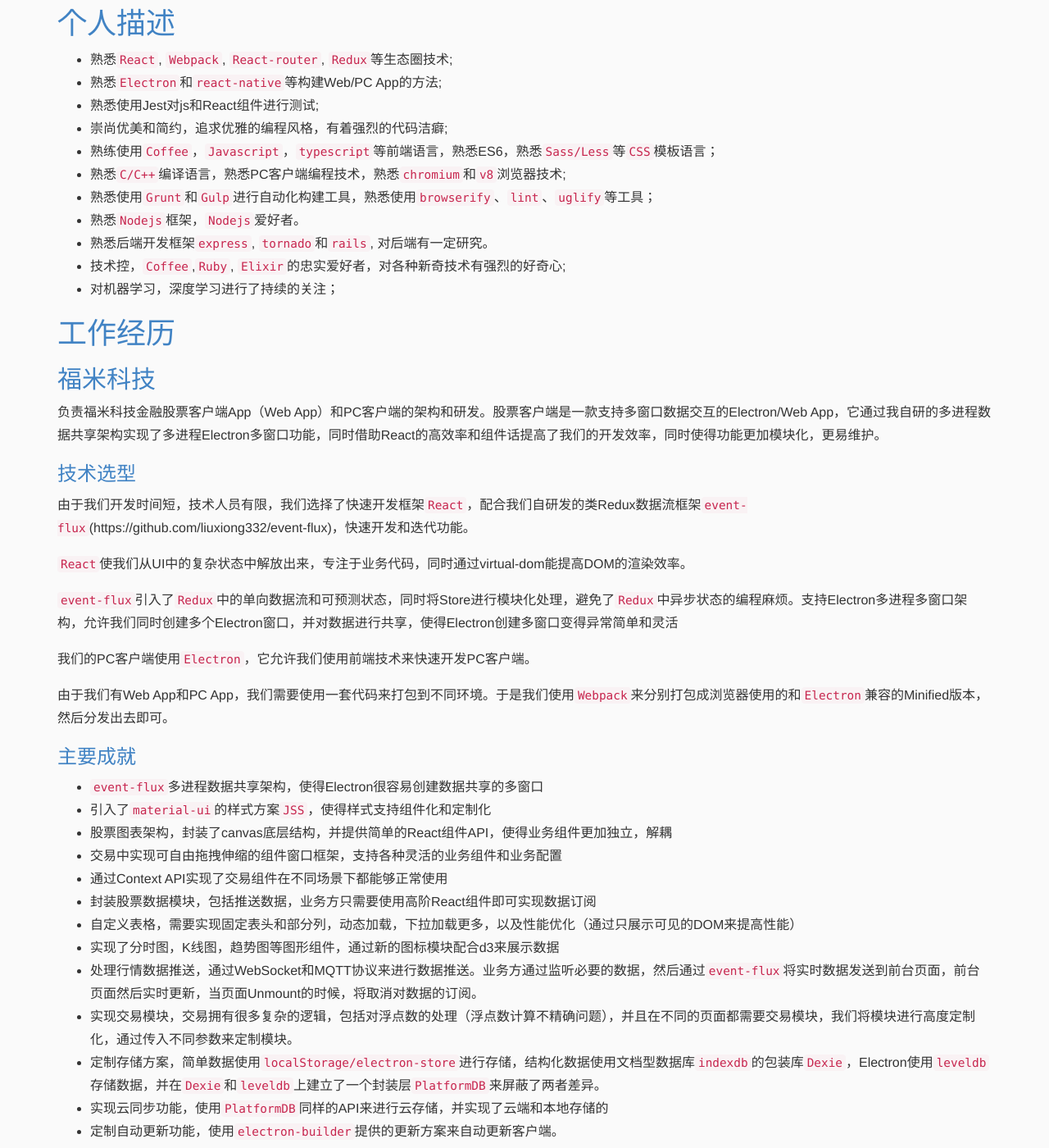
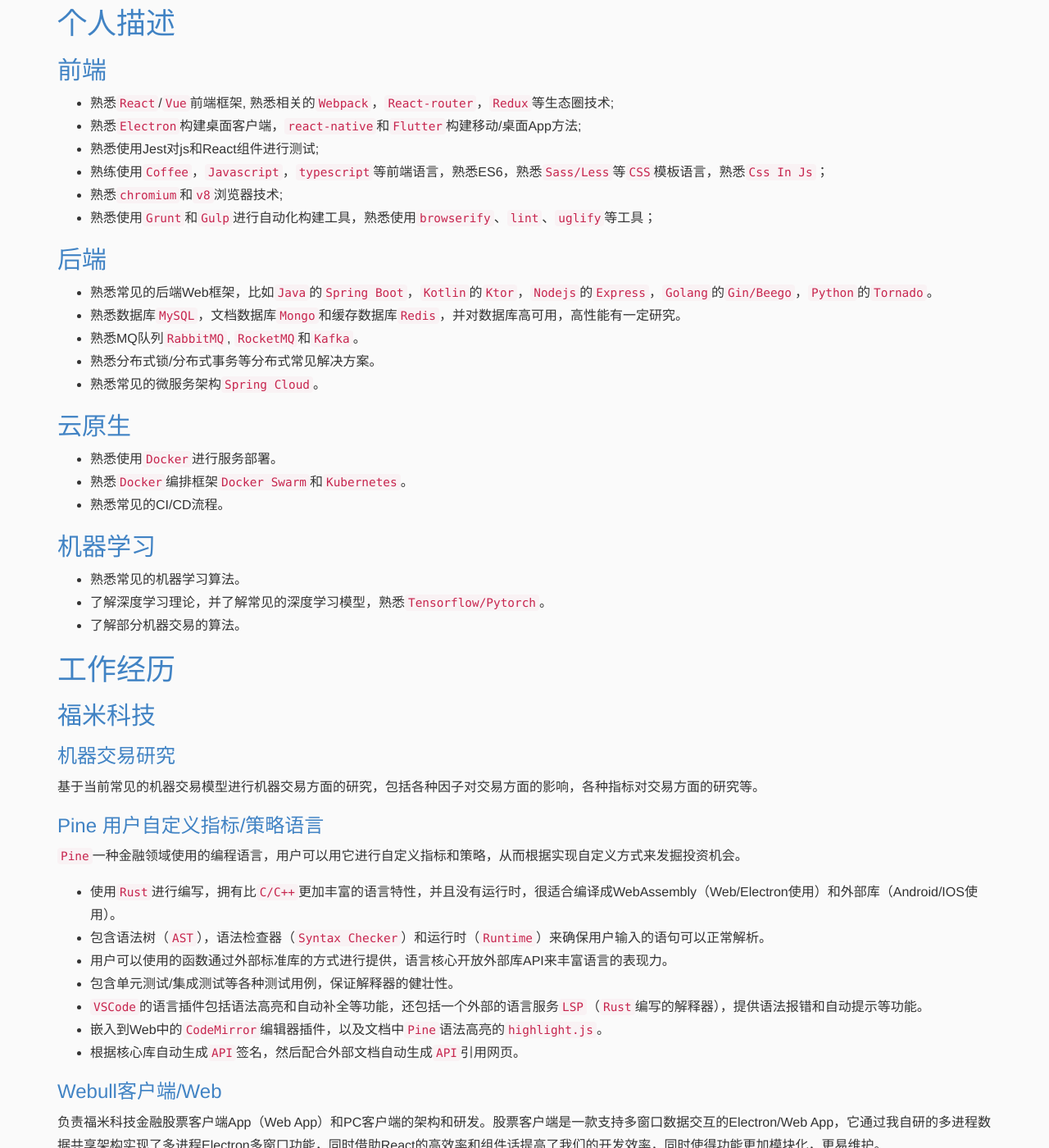
Before and after one commit to liuxiong332/liuxiong332-resume, a Jekyll site: the page built from index.md, in a window 1280 px wide and 1400 px high, scrolled down 417 px. Shown: the whole window at 82% size. Built offline with Jekyll 4.4.1, drawn with Linux system fonts in a browser that asks for light colours; nearby versions of some CDN libraries; some of the changed text lies outside the part shown.

Commit message:
Add some md

```diff
--- a/index.md
+++ b/index.md
@@ -12,34 +12,67 @@ layout: page
 * **Github**: [https://github.com/liuxiong332](https://github.com/liuxiong332)
 * **手机**: *18973434739*
 * **Email**: *liuxiong332@163.com*
-* **期望职位**: *NodeJS工程师，前端工程师，后端工程师*
+* **期望职位**: *全栈，NodeJS，前端，后端，机器学习*
 
 ----
 
 # 个人描述
-* 熟悉`React`, `Webpack`, `React-router`, `Redux`等生态圈技术;
-* 熟悉`Electron`和`react-native`等构建Web/PC App的方法;
+
+## 前端
+* 熟悉`React`/`Vue`前端框架, 熟悉相关的`Webpack`，`React-router`，`Redux`等生态圈技术;
+* 熟悉`Electron`构建桌面客户端，`react-native`和`Flutter`构建移动/桌面App方法;
 * 熟悉使用Jest对js和React组件进行测试;
-* 崇尚优美和简约，追求优雅的编程风格，有着强烈的代码洁癖;
-* 熟练使用`Coffee`，`Javascript`，`typescript`等前端语言，熟悉ES6，熟悉`Sass/Less`等`CSS`模板语言；
-* 熟悉`C/C++`编译语言，熟悉PC客户端编程技术，熟悉`chromium`和`v8`浏览器技术;
+* 熟练使用`Coffee`，`Javascript`，`typescript`等前端语言，熟悉ES6，熟悉`Sass/Less`等`CSS`模板语言，熟悉`Css In Js`；
+* 熟悉`chromium`和`v8`浏览器技术;
 * 熟悉使用`Grunt`和`Gulp`进行自动化构建工具，熟悉使用`browserify`、`lint`、`uglify`等工具；
-* 熟悉`Nodejs`框架，`Nodejs`爱好者。
-* 熟悉后端开发框架`express`, `tornado`和`rails`, 对后端有一定研究。
-* 技术控，`Coffee`,`Ruby`, `Elixir`的忠实爱好者，对各种新奇技术有强烈的好奇心;
-* 对机器学习，深度学习进行了持续的关注；
+
+## 后端
+* 熟悉常见的后端Web框架，比如`Java`的`Spring Boot`，`Kotlin`的`Ktor`，`Nodejs`的`Express`，`Golang`的`Gin/Beego`，`Python`的`Tornado`。
+* 熟悉数据库`MySQL`，文档数据库`Mongo`和缓存数据库`Redis`，并对数据库高可用，高性能有一定研究。
+* 熟悉MQ队列`RabbitMQ`, `RocketMQ`和`Kafka`。
+* 熟悉分布式锁/分布式事务等分布式常见解决方案。
+* 熟悉常见的微服务架构`Spring Cloud`。
+
+## 云原生
+* 熟悉使用`Docker`进行服务部署。
+* 熟悉`Docker`编排框架`Docker Swarm`和`Kubernetes`。
+* 熟悉常见的CI/CD流程。
+
+## 机器学习
+* 熟悉常见的机器学习算法。
+* 了解深度学习理论，并了解常见的深度学习模型，熟悉`Tensorflow/Pytorch`。
+* 了解部分机器交易的算法。
+
 
 # 工作经历
 
 ## 福米科技
 
+### 机器交易研究
+
+  基于当前常见的机器交易模型进行机器交易方面的研究，包括各种因子对交易方面的影响，各种指标对交易方面的研究等。
+
+### Pine 用户自定义指标/策略语言
+
+  `Pine`一种金融领域使用的编程语言，用户可以用它进行自定义指标和策略，从而根据实现自定义方式来发掘投资机会。
+
+  * 使用`Rust`进行编写，拥有比`C/C++`更加丰富的语言特性，并且没有运行时，很适合编译成WebAssembly（Web/Electron使用）和外部库（Android/IOS使用）。
+  * 包含语法树（`AST`），语法检查器（`Syntax Checker`）和运行时（`Runtime`）来确保用户输入的语句可以正常解析。
+  * 用户可以使用的函数通过外部标准库的方式进行提供，语言核心开放外部库API来丰富语言的表现力。
+  * 包含单元测试/集成测试等各种测试用例，保证解释器的健壮性。
+  * `VSCode`的语言插件包括语法高亮和自动补全等功能，还包括一个外部的语言服务`LSP`（`Rust`编写的解释器），提供语法报错和自动提示等功能。
+  * 嵌入到Web中的`CodeMirror`编辑器插件，以及文档中`Pine`语法高亮的`highlight.js`。
+  * 根据核心库自动生成`API`签名，然后配合外部文档自动生成`API`引用网页。
+
+### Webull客户端/Web
+
   负责福米科技金融股票客户端App（Web App）和PC客户端的架构和研发。股票客户端是一款支持多窗口数据交互的Electron/Web App，它通过我自研的多进程数据共享架构实现了多进程Electron多窗口功能，同时借助React的高效率和组件话提高了我们的开发效率，同时使得功能更加模块化，更易维护。
 
-### 技术选型
+#### 技术选型
 
   由于我们开发时间短，技术人员有限，我们选择了快速开发框架`React`，配合我们自研发的类Redux数据流框架`event-flux`(https://github.com/liuxiong332/event-flux)，快速开发和迭代功能。
 
-  `React`使我们从UI中的复杂状态中解放出来，专注于业务代码，同时通过virtual-dom能提高DOM的渲染效率。
+  `React`使我们从UI中的复杂状态中解放出来，专注于业务代码，同时通过virtual-dom能提高DOM的渲染效率，最近新组件已经切换到了`React Hooks`。
 
   `event-flux`引入了`Redux`中的单向数据流和可预测状态，同时将Store进行模块化处理，避免了`Redux`中异步状态的编程麻烦。支持Electron多进程多窗口架构，允许我们同时创建多个Electron窗口，并对数据进行共享，使得Electron创建多窗口变得异常简单和灵活
 
@@ -47,7 +80,7 @@ layout: page
 
   由于我们有Web App和PC App，我们需要使用一套代码来打包到不同环境。于是我们使用`Webpack`来分别打包成浏览器使用的和`Electron`兼容的Minified版本，然后分发出去即可。
 
-### 主要成就
+#### 主要成就
 
   * `event-flux`多进程数据共享架构，使得Electron很容易创建数据共享的多窗口
   * 引入了`material-ui`的样式方案`JSS`，使得样式支持组件化和定制化
@@ -113,6 +146,20 @@ layout: page
 
 # 课外作品
 
+### 番茄工作法App
+
+使用Flutter完成的一个番茄工作法App，支持移动端和Mac客户端。
+
+### 学习课程网站
+
+一个类似于`慕课网`之类的课程网站，使用`Spring Boot`，`MyBatis Plus`，`MySQL`，`Redis`等编写而成。
+
+### 安全帽检测应用
+
+* 前端使用React和Video.js完成
+* 后端服务使用`Spring Boot`完成
+* 安全帽检测这块使用`YoloV3`模型完成的一个Python后端服务，服务会将原始`RTSP`视频流使用`OpenCV`进行采集和分析，其中使用`FPMEG`将视频转换成`HLS`视频流，并写入到`Nginx`目录中，然后通过`Nginx`提供视频服务。
+
 ### VRView网站
 
 `VRView`是一个业余VR视频网站，地址为http://115.159.83.113/。
```
